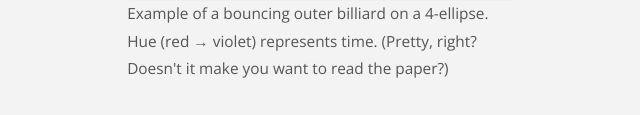
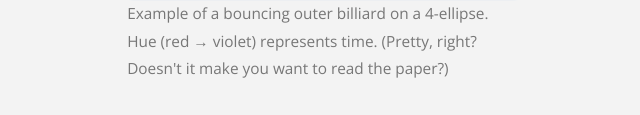
Before and after one commit to kevindlewis23/kevindlewis23.github.io, a plain HTML site: page publications.html in a window 1280 px wide. Shown: the part 682-797 px from the top of the page, 270-910 px from the left. Drawn offline with nearby package versions, Linux system fonts and the light colour scheme.

Commit message:
caption color changed

```diff
--- a/assets/style.css
+++ b/assets/style.css
@@ -6,6 +6,7 @@
 :root {
     --accent-color: #5390d9;
     --body-color: #555;
+    --medium-light-color: #777;
     --light-color: #999;
 
     --header-font:  'Montserrat', sans-serif;
@@ -88,7 +89,7 @@ body {
 }
 
 .caption {
-    color: var(--body-color);
+    color: var(--medium-light-color);
     font-family: var(--body-font);
     font-size: 0.8em;
     margin: -3px 0 0 0;
```
